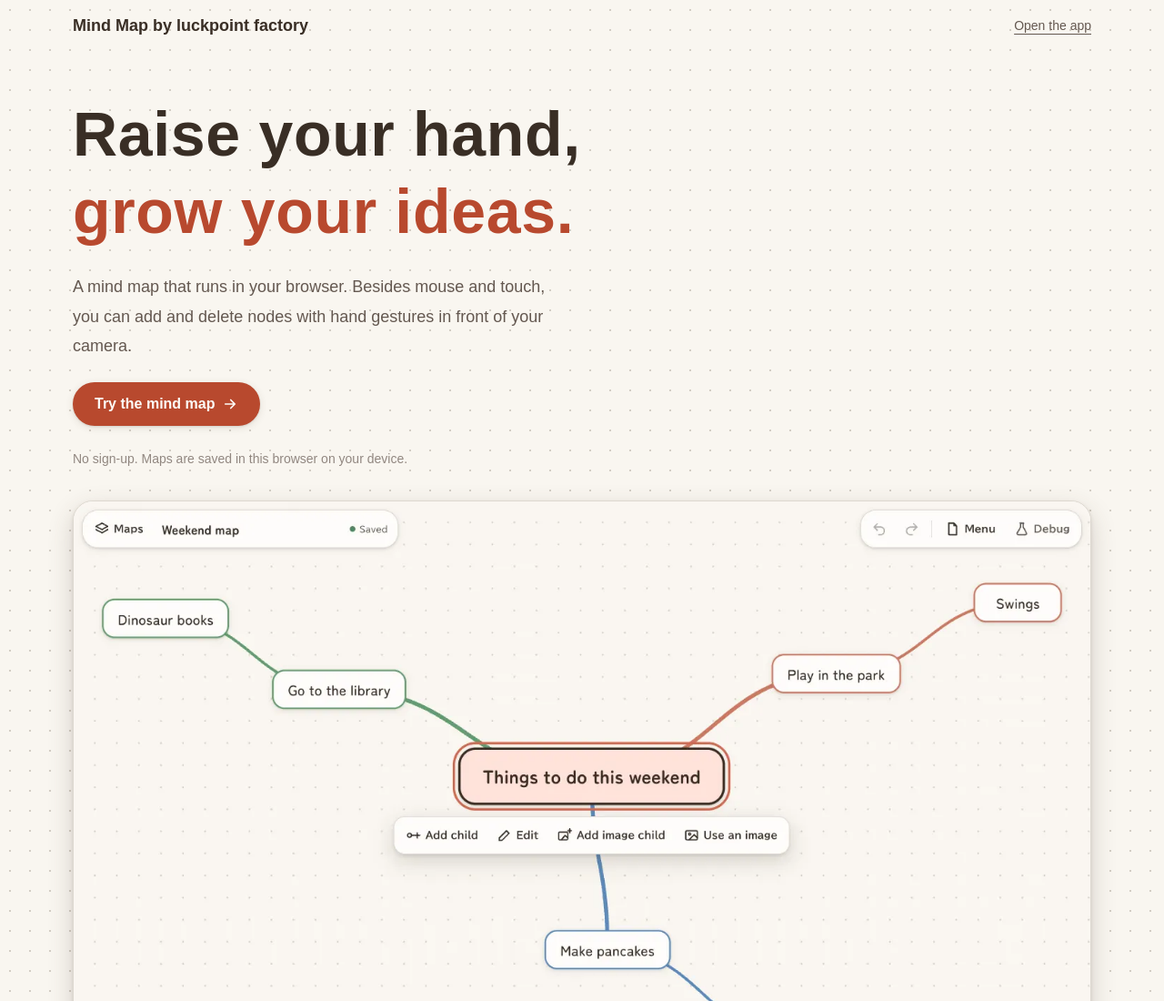
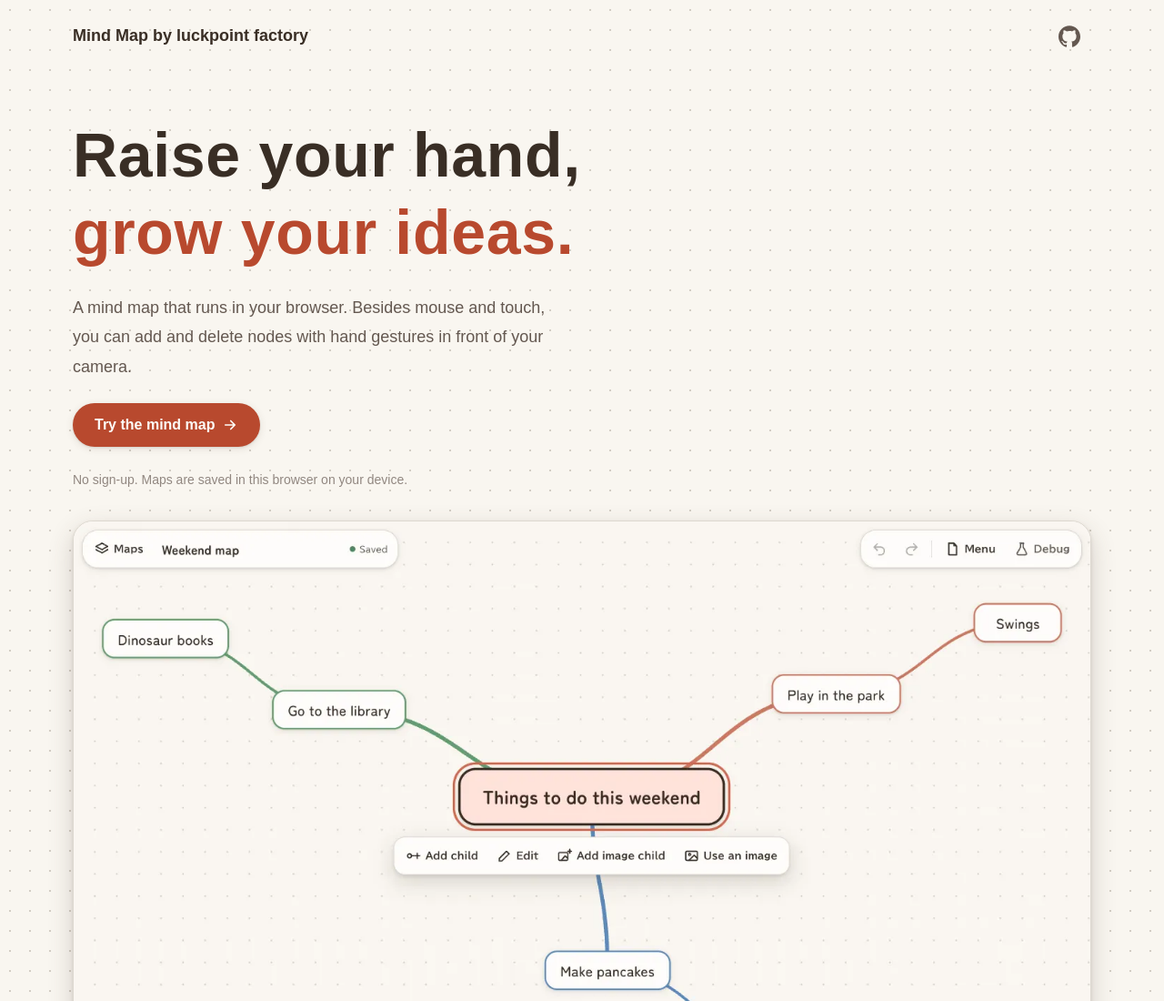
Before and after one commit to luckpoint/gesture-mindmap, a website: page ui-prototype/landing.html in a window 1280 px wide. Shown: the top 1100 px of the page at 91% size. Drawn offline with Linux system fonts and the light colour scheme; a web font is replaced by a local one.

Commit message:
feat(landing): replace app navigation with GitHub icon link

```diff
--- a/ui-prototype/i18n.js
+++ b/ui-prototype/i18n.js
@@ -1079,7 +1079,7 @@
     'landing.description':
       'A mind map that runs in your browser. Add and delete nodes with the mouse, touch, or hand gestures in front of your camera.',
     'landing.brand': 'Mind Map by luckpoint factory',
-    'landing.nav': 'Open the app',
+    'landing.nav': 'GitHub',
     'landing.heroA': 'Raise your hand,',
     'landing.heroB': 'grow your ideas.',
     'landing.lede':
@@ -1154,7 +1154,7 @@
     'landing.description':
       'ブラウザで動くマインドマップ。マウスやタッチに加えて、カメラに映した手のジェスチャーでもノードを追加・削除できます。',
     'landing.brand': 'Mind Map by luckpoint factory',
-    'landing.nav': 'アプリを開く',
+    'landing.nav': 'GitHub',
     'landing.heroA': '手をかざして、',
     'landing.heroB': '考えを広げる。',
     'landing.lede':
--- a/ui-prototype/landing.html
+++ b/ui-prototype/landing.html
@@ -119,10 +119,20 @@
         min-width: 0;
       }
       .nav a {
+        display: inline-flex;
+        align-items: center;
+        justify-content: center;
+        min-width: var(--touch);
+        min-height: var(--touch);
         color: var(--color-ink-2);
-        font-size: var(--text-sm);
-        white-space: nowrap;
-        text-underline-offset: 4px;
+        border-radius: var(--radius-pill);
+      }
+      .nav a:hover {
+        color: var(--color-ink);
+      }
+      .nav a svg {
+        width: 24px;
+        height: 24px;
       }
 
       .hero {
@@ -363,7 +373,17 @@
       <div class="wrap">
         <nav class="nav">
           <span class="brand" data-i18n="landing.brand"></span>
-          <a href="/" data-i18n="landing.nav"></a>
+          <a
+            href="https://github.com/luckpoint/gesture-mindmap"
+            data-i18n-aria-label="landing.nav"
+            data-i18n-title="landing.nav"
+          >
+            <svg viewBox="0 0 24 24" fill="currentColor" aria-hidden="true" focusable="false">
+              <path
+                d="M12 .297C5.37.297 0 5.67 0 12.297c0 5.303 3.438 9.8 8.205 11.385.6.113.82-.258.82-.577 0-.285-.01-1.04-.015-2.04-3.338.724-4.043-1.61-4.043-1.61-.546-1.387-1.333-1.756-1.333-1.756-1.09-.745.083-.729.083-.729 1.205.084 1.838 1.237 1.838 1.237 1.07 1.835 2.807 1.305 3.492.998.108-.776.418-1.305.762-1.605-2.665-.305-5.467-1.334-5.467-5.93 0-1.31.467-2.38 1.235-3.22-.135-.303-.54-1.523.105-3.176 0 0 1.005-.322 3.3 1.23a11.5 11.5 0 0 1 3-.404c1.02.005 2.045.138 3 .404 2.28-1.552 3.285-1.23 3.285-1.23.645 1.653.24 2.873.12 3.176.765.84 1.23 1.91 1.23 3.22 0 4.61-2.805 5.62-5.475 5.92.42.36.81 1.096.81 2.22 0 1.606-.015 2.896-.015 3.286 0 .315.21.69.825.57C20.565 22.092 24 17.592 24 12.297c0-6.627-5.373-12-12-12"
+              />
+            </svg>
+          </a>
         </nav>
         <div class="hero-copy">
           <h1><span data-i18n="landing.heroA"></span><br /><span class="mark" data-i18n="landing.heroB"></span></h1>
```
